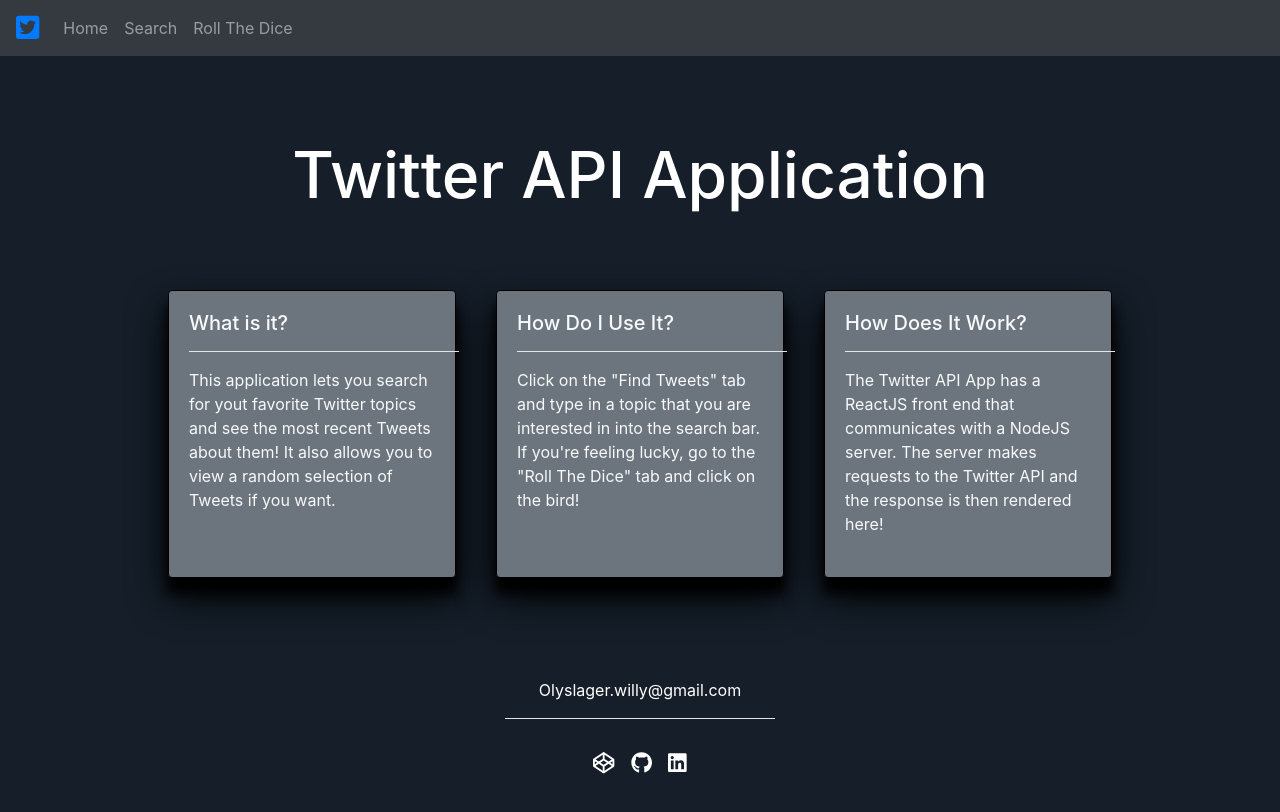
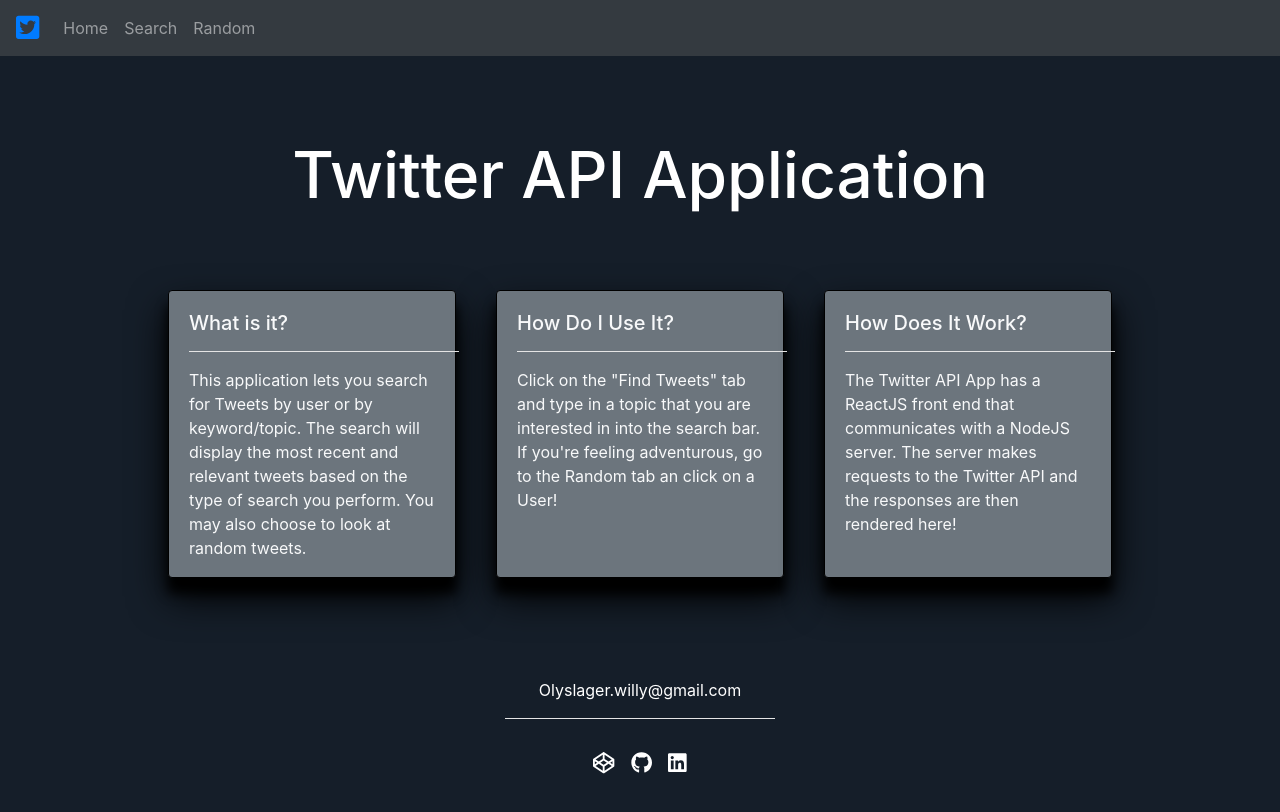
Before and after one commit to wolyslager/Twitter-Showcase-App, a React (Create React App) app: page / in a window 1280 px wide. Shown: the top 812 px of the page. Built offline with nearby package versions, Linux system fonts and the light colour scheme; no server answers.

Commit message:
finalized app

```diff
--- a/src/Components/InfoBoxes.js
+++ b/src/Components/InfoBoxes.js
@@ -11,8 +11,8 @@
 			    <Card.Title>What is it?</Card.Title>
 			    <hr className="horizontal"></hr>
 			    <Card.Text>
-			      This application lets you search for yout favorite Twitter topics and see the most recent Tweets about them! It also
-			      allows you to view a random selection of Tweets if you want.
+			      This application lets you search for Tweets by user or by keyword/topic. The search will display the most recent and relevant tweets
+			      based on the type of search you perform. You may also choose to look at random tweets.
 			    </Card.Text>
 			  </Card.Body>
 			</Card>
@@ -23,7 +23,7 @@
 			    <hr className="horizontal"></hr>
 			    <Card.Text>
 			      Click on the "Find Tweets" tab and type in a topic that you are interested in into the search bar.
-			       If you're feeling lucky, go to the "Roll The Dice" tab and click on the bird!
+			       If you're feeling adventurous, go to the Random tab an click on a User!
 			    </Card.Text>
 			  </Card.Body>
 		   </Card>
@@ -34,7 +34,7 @@
 			    <hr className="horizontal"></hr>
 			    <Card.Text>
 			      The Twitter API App has a ReactJS front end that communicates with a NodeJS server. The server
-			      makes requests to the Twitter API and the response is then rendered here!
+			      makes requests to the Twitter API and the responses are then rendered here!
 			    </Card.Text>
 			  </Card.Body>
 			</Card>
--- a/src/Components/Navbar.js
+++ b/src/Components/Navbar.js
@@ -19,7 +19,7 @@
 			    <Nav className="mr-auto">
 			      <Nav.Link className="tab" onClick={() => props.changeTabs(1)}>Home</Nav.Link>
 			      <Nav.Link className="tab" onClick={() => props.changeTabs(2)}>Search</Nav.Link>
-			      <Nav.Link className="tab" onClick={() => props.changeTabs(3)}>Roll The Dice</Nav.Link>
+			      <Nav.Link className="tab" onClick={() => props.changeTabs(3)}>Random</Nav.Link>
 			    </Nav>
 		  </Navbar>
 	  </div>
--- a/src/Components/RandomButton.js
+++ b/src/Components/RandomButton.js
@@ -24,7 +24,8 @@
 	   				joined={profile[0].created_at}
 	   				following={profile[0].friends_count}
 	   				followers={profile[0].followers_count}
-	   				tweets={profile[1]}/>
+	   				tweets={profile[1]}
+	   				caller={'random'}/>
 				)
 	})
 	return (
--- a/src/Components/SearchBar.js
+++ b/src/Components/SearchBar.js
@@ -30,6 +30,7 @@
 			)
 		})
 	} else if (props.user_result !== ''){
+		console.log(props.user_result)
 		if(props.user_result[0].hasOwnProperty('errors')){
 			tweetArray = 'User not found'
 		} else {
@@ -51,10 +52,10 @@
 		   				href={url}
 		   				joined={props.user_result[0].created_at}
 		   				following={props.user_result[0].friends_count}
-		   				followers={props.user_result[0].followers_count}/>
+		   				followers={props.user_result[0].followers_count}
+		   				caller={'searchbar'}/>
 		   				)
 		}
-		console.log('URL', props.user_result[0].entities.url.urls[0].display_url)
 		props.user_result[1].statuses.forEach((result) => {
 			if(result.entities.media){
 				media = result.entities.media[0].media_url;
--- a/src/Components/User.js
+++ b/src/Components/User.js
@@ -10,14 +10,15 @@
 import Tweet from './Tweet.js'
 
 const User = (props) => {
+	console.log(props)
 	let tweetArray = [];
 	let media;
 	let urlDisplay;
 	let url;
 	const [show, setShow] = useState(false);
-	console.log('TWEETS USER.JS', props.tweets.statuses)
-	//generate tweets array
-	props.tweets.statuses.forEach((result) => {
+	//generate tweets array if being called by random page
+	if(props.caller == 'random'){
+		props.tweets.statuses.forEach((result) => {
 			if(result.entities.media){
 				media = result.entities.media[0].media_url;
 			} else {
@@ -34,6 +35,8 @@
 				favoriteCount={result.favorite_count}/>
 			)
 		})
+	}
+
 	if(props.media !== ''){
 	  return(
 	  	<div>
```
